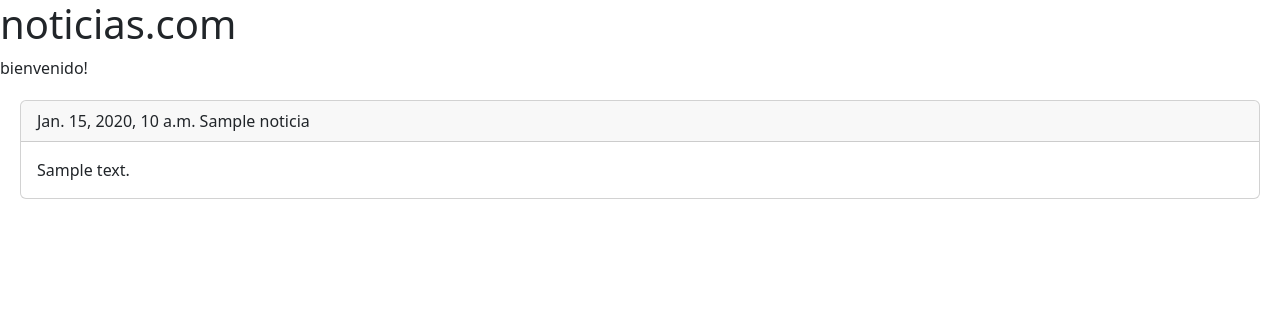
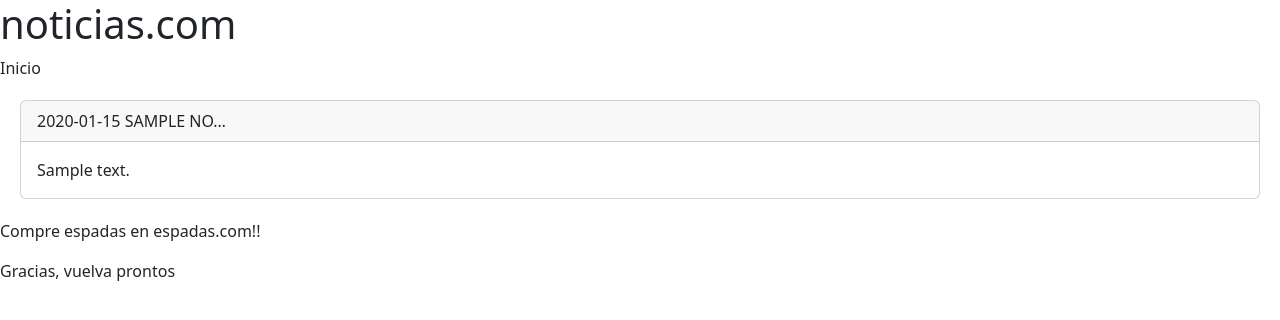
Before and after one commit to ucseiw-team/ejemplo_django_2024, a Django app: template noticias/sitio/templates/inicio.html in a window 1280 px wide. Shown: the top 320 px of the page. Run offline with Django 3.2, Linux system fonts and the light colour scheme; the template is opened without the code that fills it: most values are stand-ins (such as "Sample title", 1, 10 or a date in 2020).

Commit message:
Stuff taught on class 4

```diff
--- a/noticias/sitio/forms.py
+++ b/noticias/sitio/forms.py
@@ -12,3 +12,6 @@ class FormNoticiaMasCopado(forms.ModelForm):
     class Meta:
          model = Noticia
          fields = ["titulo", "texto", "fecha", "archivada"]
+         widgets = {
+             'fecha': forms.DateInput(attrs={'type': 'date'})
+         }
--- /dev/null
+++ b/noticias/sitio/static/sitio/css/estilos.css
@@ -0,0 +1,3 @@
+#lista-noticias div.card {
+    margin: 20px;
+}
--- /dev/null
+++ b/noticias/sitio/templates/base.html
@@ -0,0 +1,21 @@
+{% load static %}
+<!DOCTYPE html>
+<html>
+<head>
+    <title>Noticias!</title>
+    <link href="https://cdn.jsdelivr.net/npm/bootstrap@5.3.3/dist/css/bootstrap.min.css" rel="stylesheet" integrity="sha384-QWTKZyjpPEjISv5WaRU9OFeRpok6YctnYmDr5pNlyT2bRjXh0JMhjY6hW+ALEwIH" crossorigin="anonymous">
+    <script src="https://cdn.jsdelivr.net/npm/bootstrap@5.3.3/dist/js/bootstrap.bundle.min.js" integrity="sha384-YvpcrYf0tY3lHB60NNkmXc5s9fDVZLESaAA55NDzOxhy9GkcIdslK1eN7N6jIeHz" crossorigin="anonymous"></script>
+    <link rel="stylesheet" href="{% static 'sitio/css/estilos.css' %}">
+</head>
+<body>
+    <h1>noticias.com</h1>
+    <p>{% block subtitulo %}bienvenido!{% endblock %}</p>
+
+    <div id="contenido">
+        {% block contenido %}
+        {% endblock %}
+    </div>
+
+    <p>Gracias, vuelva prontos</p>
+</body>
+</html>
--- a/noticias/sitio/templates/inicio.html
+++ b/noticias/sitio/templates/inicio.html
@@ -1,30 +1,13 @@
-<!DOCTYPE html>
-<html>
-<head>
-    <title>Noticias!</title>
-    <link href="https://cdn.jsdelivr.net/npm/bootstrap@5.3.3/dist/css/bootstrap.min.css" rel="stylesheet" integrity="sha384-QWTKZyjpPEjISv5WaRU9OFeRpok6YctnYmDr5pNlyT2bRjXh0JMhjY6hW+ALEwIH" crossorigin="anonymous">
-    <script src="https://cdn.jsdelivr.net/npm/bootstrap@5.3.3/dist/js/bootstrap.bundle.min.js" integrity="sha384-YvpcrYf0tY3lHB60NNkmXc5s9fDVZLESaAA55NDzOxhy9GkcIdslK1eN7N6jIeHz" crossorigin="anonymous"></script>
-    <style>
-        #lista-noticias div.card {
-            margin: 20px;
-        }
-    </style>
-</head>
-<body>
-    <h1>noticias.com</h1>
-    <p>bienvenido!</p>
+{% extends "base.html" %}
 
+{% block subtitulo %}Inicio{% endblock %}
+
+{% block contenido %}
     <div id="lista-noticias">
     {% for noticia in lista_noticias %}
-        <div class="card">
-            <div class="card-header">
-                {{ noticia.fecha }} {{ noticia.titulo }}</h3>
-            </div>
-            <div class="card-body">
-                <p class="card-text">{{ noticia.texto }}</p>
-            </div>
-        </div>
+        {% include "preview_noticia.html" with noticia=noticia %}
     {% endfor %}
     </div>
-</body>
-</html>
+
+    {% include "publicidad.html" %}
+{% endblock %}
--- /dev/null
+++ b/noticias/sitio/templates/preview_noticia.html
@@ -0,0 +1,8 @@
+<div class="card">
+    <div class="card-header">
+        {{ noticia.fecha|date:"Y-m-d" }} {{ noticia.titulo|upper|truncatechars:10 }}</h3>
+    </div>
+    <div class="card-body">
+        <p class="card-text">{{ noticia.texto }}</p>
+    </div>
+</div>
--- /dev/null
+++ b/noticias/sitio/templates/publicidad.html
@@ -0,0 +1 @@
+<p>Compre espadas en espadas.com!!</p>
--- a/noticias/sitio/views.py
+++ b/noticias/sitio/views.py
@@ -32,8 +32,11 @@ def ejemplo_forms_django(request):
         form = FormNoticia(request.POST)
 
         if form.is_valid():
-            print("DEBUG de form:")
+            print("DEBUG titulo ingresado en el form:")
             print(form.cleaned_data["titulo"])
+            print("DEBUG POST crudo:", request.POST)
+            print("DEBUG presionó guardar?", "guardar" in request.POST)
+            print("DEBUG presionó guardar y editar?", "guardar_y_editar" in request.POST)
             # guardar la noticia además
 
             return redirect("/inicio/")
```
Also changed, not shown: noticias/sitio/templates/ejemplo_forms_django.html (+8 -1 lines).
